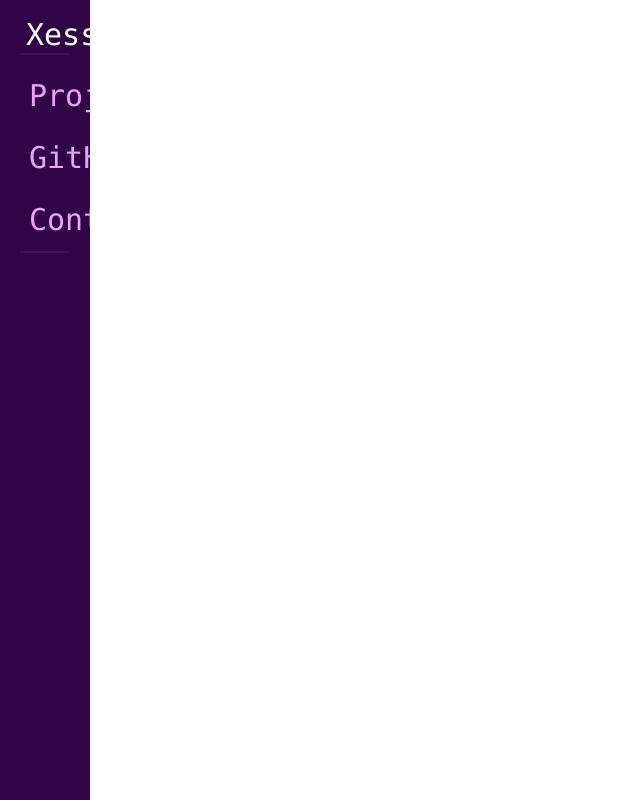
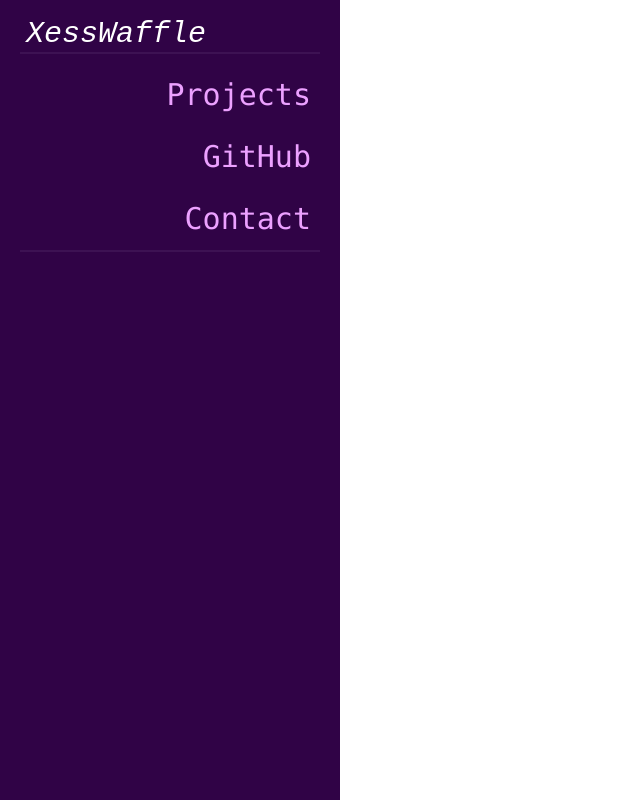
Before and after one commit to XessWaffle/XessWaffle.github.io, a Vue app: page / in a window 1280 px wide. Shown: the whole page, without its empty margins (0-640 px from the left). Built offline with nearby package versions, Linux system fonts and the light colour scheme.

Commit message:
Change name properties

```diff
--- a/src/components/menu/Sidebar.vue
+++ b/src/components/menu/Sidebar.vue
@@ -46,8 +46,9 @@
 
         top:0px;
 
-        font-family: "Lucida Console", "Courier New", monospace;
+        font-family: 'Courier New', Courier, monospace;
         font-size: 30px;
+        font-style:italic;
 
         border: none;
         background-color: #00000000;
```
